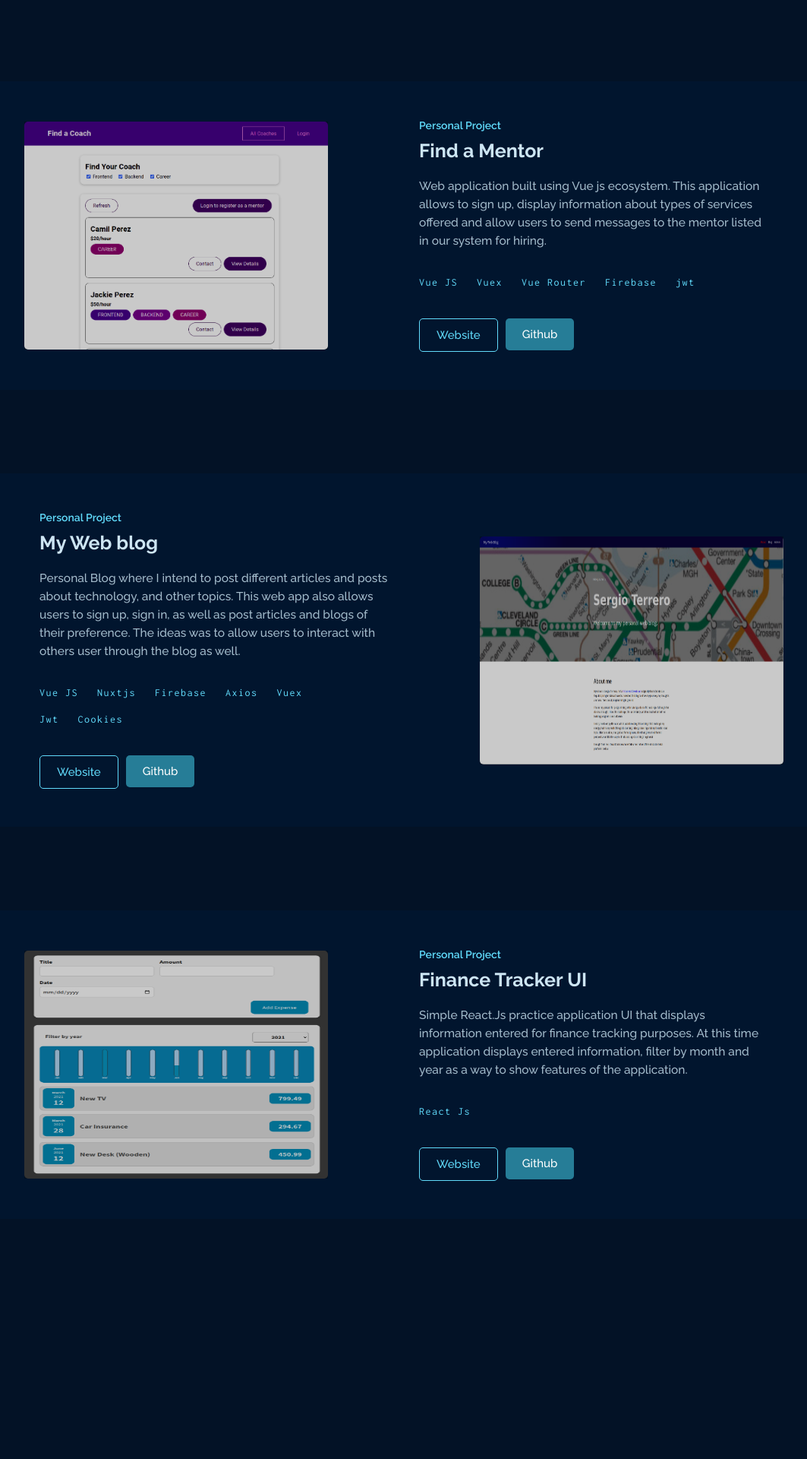
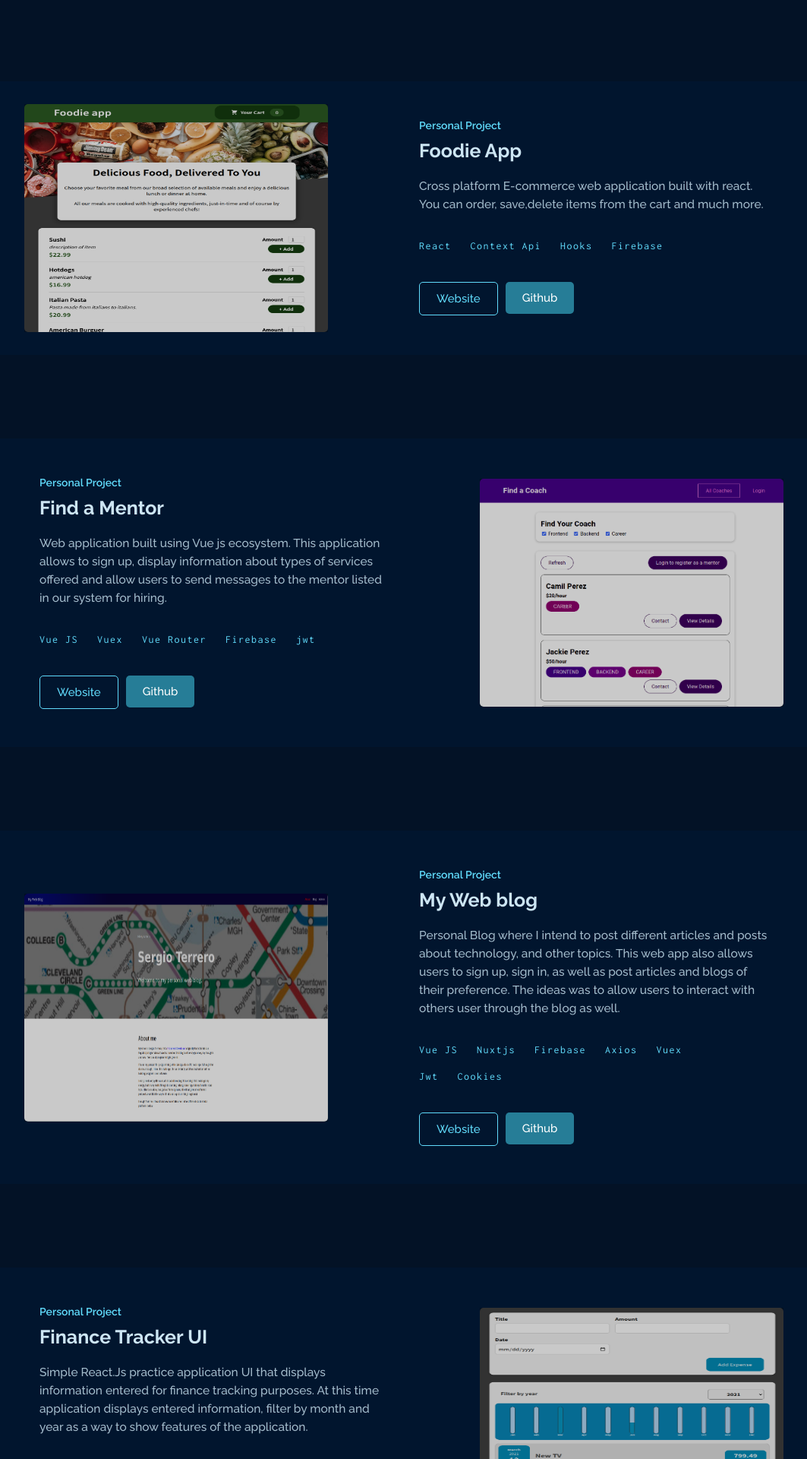
Before and after one commit to Terrero89/my-portfolio, a Vue app: page / in a window 1280 px wide. Shown: the part 2440-4360 px from the top of the page at 76% size, without its empty margins (108-1171 px from the left). Built offline with nearby package versions, Linux system fonts and the light colour scheme.

Commit message:
project added

```diff
--- a/src/components/layout/project/ProjectList.vue
+++ b/src/components/layout/project/ProjectList.vue
@@ -27,6 +27,16 @@ export default {
       linking: require,
 
       projects: [
+            {
+          type: "Personal Project",
+          name: "Foodie App",
+          link: require("../../../assets/images/foodieApp.png"),
+          description:
+            "Cross platform E-commerce web application built with react. You can order, save,delete items from the cart and much more.",
+          stack: ["React", "Context Api", "Hooks", "Firebase"],
+          github: "https://github.com/Terrero89/Order_App_Project",
+          website: "https://foodieapp2023.netlify.app",
+        },
         {
           type: "Personal Project",
           name: "Find a Mentor",
```
Also changed, not shown: public/images/foodieApp.png (added), src/assets/images/foodieApp.png (added).
